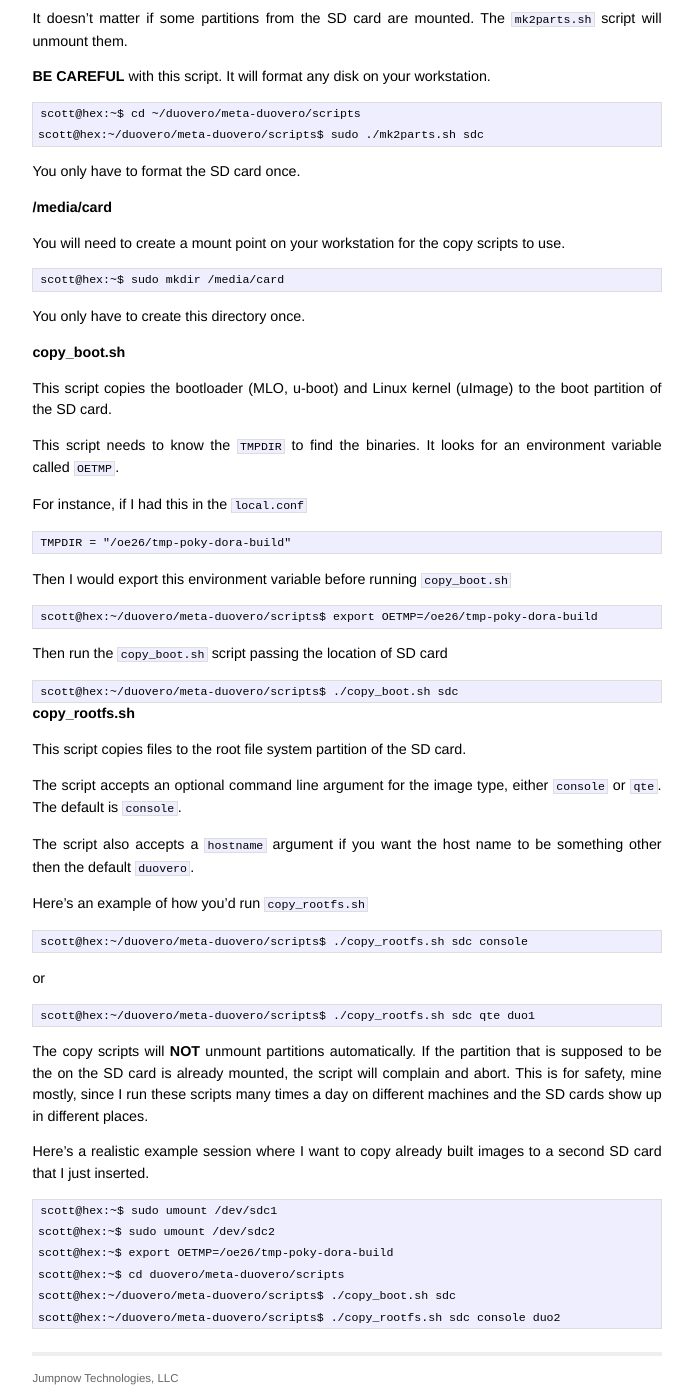
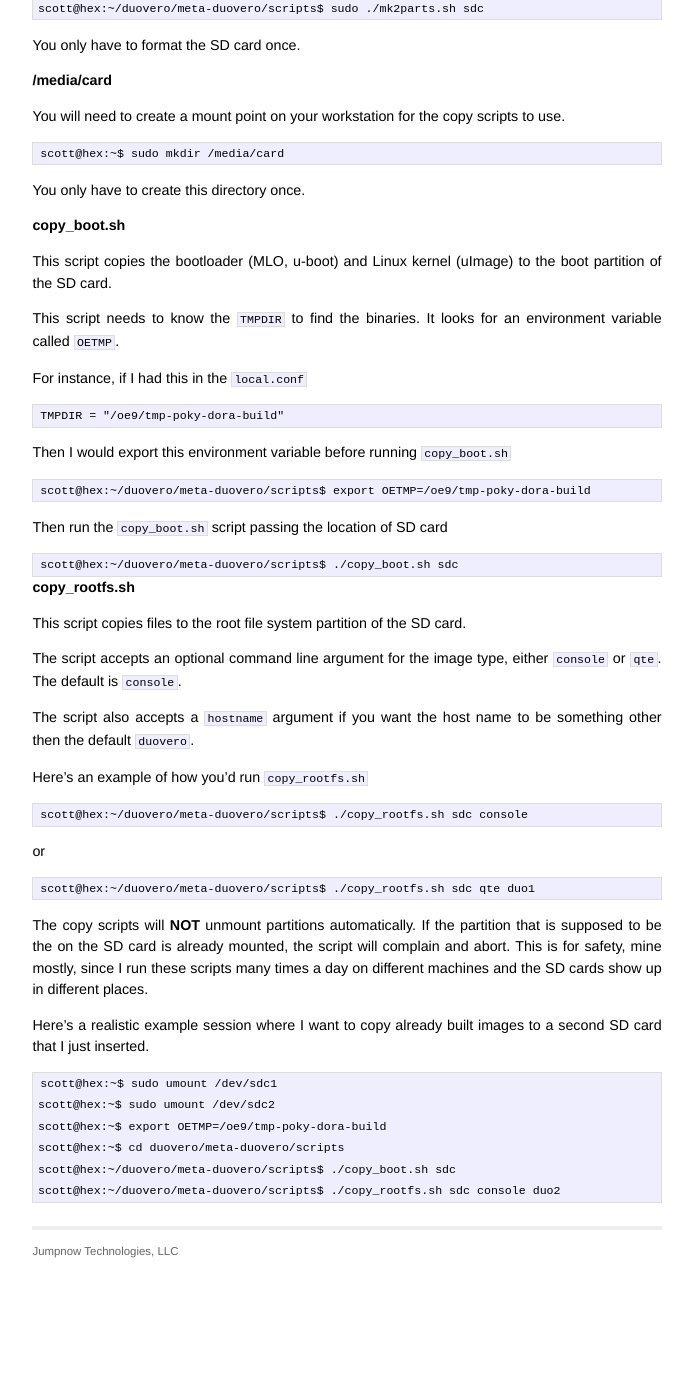
Before and after one commit to jumpnow/jumpnowtek-site, a Jekyll site: the page built from _posts/2014-02-21-Duovero-Systems-with-Yocto.md, in a window 1280 px wide and 1400 px high, scrolled down 5008 px. Shown: the whole window, without its empty margins (293-986 px from the left). Built offline with Jekyll 4.4.1, drawn with Linux system fonts in a browser that asks for light colours; Markdown is read by kramdown in place of the engine named in the settings; after the commit the page ends 6282 px from its top, so only the background shows below that; some of the changed text lies outside the part shown.

Commit message:
Update duovero doc for meta-gumstix drop

```diff
--- a/_posts/2014-02-21-Duovero-Systems-with-Yocto.md
+++ b/_posts/2014-02-21-Duovero-Systems-with-Yocto.md
@@ -305,11 +299,11 @@
 
 For instance, if I had this in the `local.conf`
 
-    TMPDIR = "/oe26/tmp-poky-dora-build"
+    TMPDIR = "/oe9/tmp-poky-dora-build"
 
 Then I would export this environment variable before running `copy_boot.sh`
 
-    scott@hex:~/duovero/meta-duovero/scripts$ export OETMP=/oe26/tmp-poky-dora-build
+    scott@hex:~/duovero/meta-duovero/scripts$ export OETMP=/oe9/tmp-poky-dora-build
 
 Then run the `copy_boot.sh` script passing the location of SD card
 
@@ -344,7 +338,7 @@
 
     scott@hex:~$ sudo umount /dev/sdc1
     scott@hex:~$ sudo umount /dev/sdc2
-    scott@hex:~$ export OETMP=/oe26/tmp-poky-dora-build
+    scott@hex:~$ export OETMP=/oe9/tmp-poky-dora-build
     scott@hex:~$ cd duovero/meta-duovero/scripts
     scott@hex:~/duovero/meta-duovero/scripts$ ./copy_boot.sh sdc
     scott@hex:~/duovero/meta-duovero/scripts$ ./copy_rootfs.sh sdc console duo2
```
Also changed, not shown: other parts of _posts/2014-02-21-Duovero-Systems-with-Yocto.md (+6 -12 lines).
